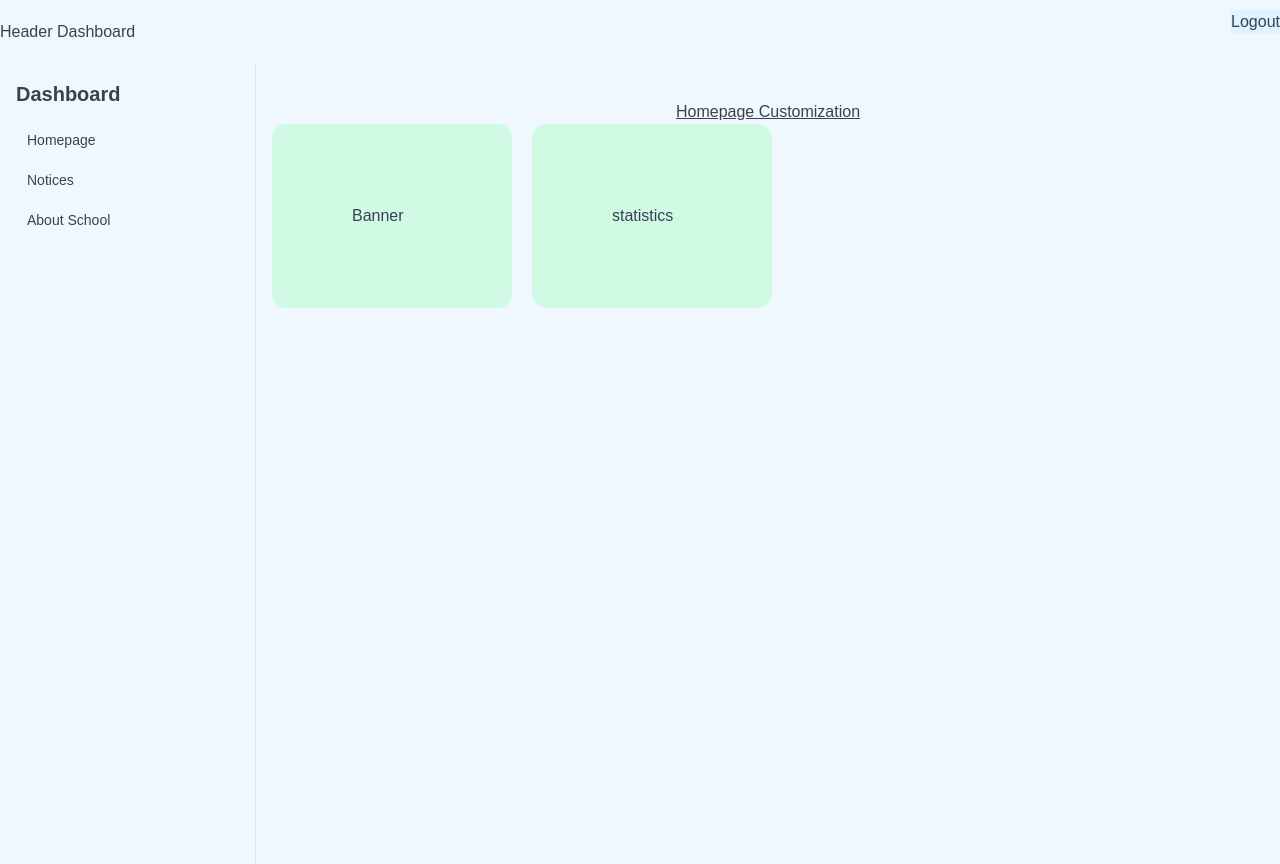
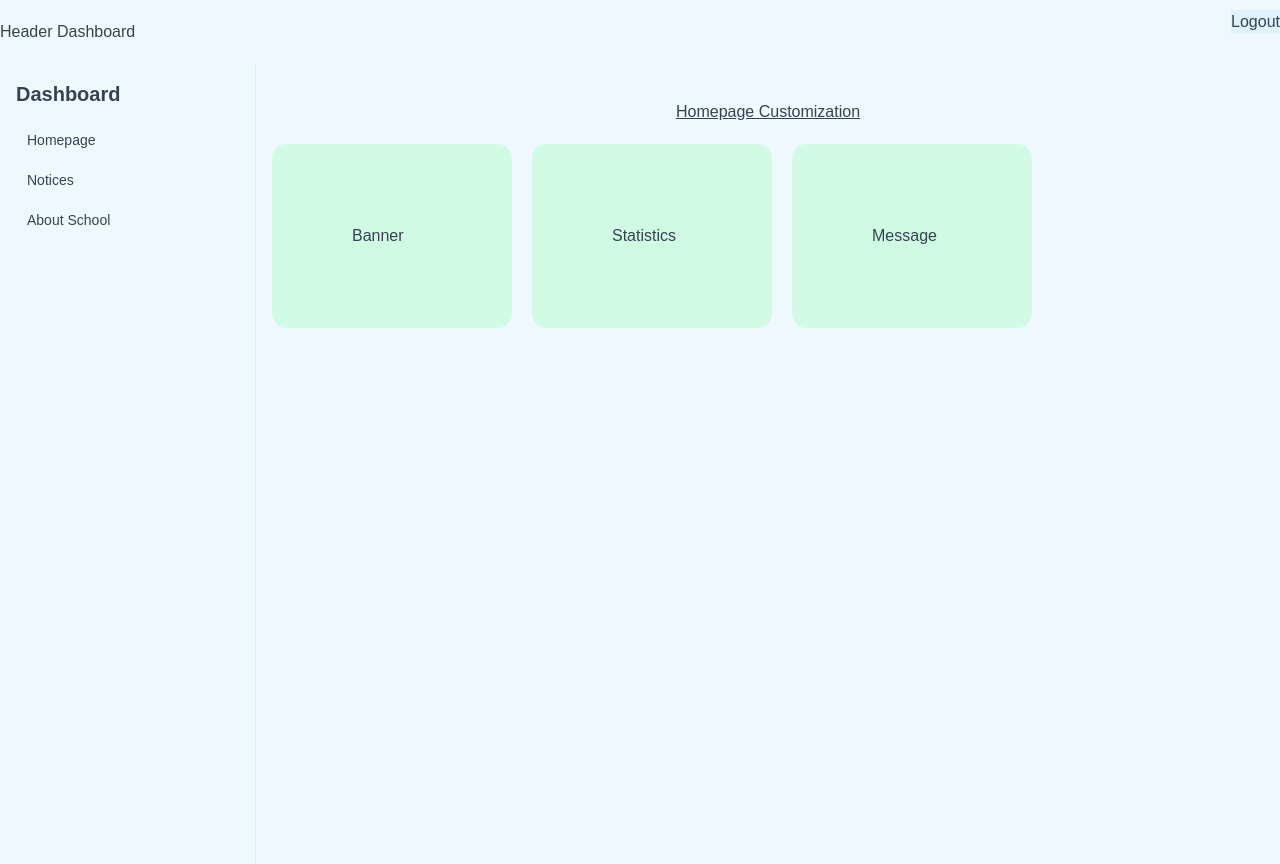
Before and after one commit to Opirajbhor/School-Website, a Next.js app: page /dashboard/homepage in a window 1280 px wide. Built offline with nearby package versions, Linux system fonts and the light colour scheme; a web font is replaced by a local one.

Commit message:
working on messge section

```diff
--- /dev/null
+++ b/app/dashboard/homepage/message/page.tsx
@@ -0,0 +1,3 @@
+export default function Message() {
+  return <div>helo message page</div>
+}
--- a/app/dashboard/homepage/page.tsx
+++ b/app/dashboard/homepage/page.tsx
@@ -1,25 +1,40 @@
+import LoadingSpinner from "@/components/Custom-Components/Dashboard-Compo/LoadingSpinner"
 import Link from "next/link"
 
 export default function HomepageCustomization() {
+  const tabs = [
+    {
+      link: "/dashboard/homepage/banner",
+      name: "Banner",
+      icon: "",
+    },
+    {
+      link: "/dashboard/homepage/statistics",
+      name: "Statistics",
+      icon: "",
+    },
+    {
+      link: "/dashboard/homepage/message",
+      name: "Message",
+      icon: "",
+    },
+  ]
+  setTimeout(() => <LoadingSpinner />, 1000)
   return (
     <div>
       <div>
-        <h1 className="mt-5 text-center underline">Homepage Customization</h1>
+        <h1 className="my-5 text-center underline">Homepage Customization</h1>
       </div>
-
       <div className="flex gap-5">
-        <Link
-          href={"/dashboard/homepage/banner"}
-          className="w-60 rounded-2xl bg-accent p-20"
-        >
-          Banner
-        </Link>
-        <Link
-          href={"/dashboard/homepage/statistics"}
-          className="w-60 rounded-2xl bg-accent p-20"
-        >
-          statistics
-        </Link>
+        {tabs.map((tab, index) => (
+          <Link
+            key={index}
+            href={tab.link}
+            className="w-60 rounded-2xl bg-accent p-20"
+          >
+            {tab.name}
+          </Link>
+        ))}
       </div>
     </div>
   )
```
Also changed, not shown: lib/types/Interfaces.ts (+7 -0 lines), 1 other file (tests, documents, lock files or other folders).
